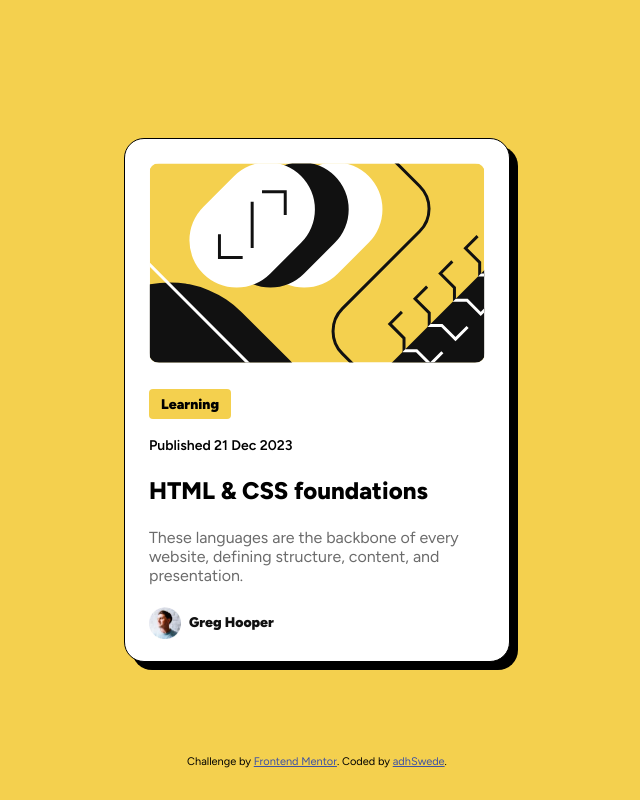
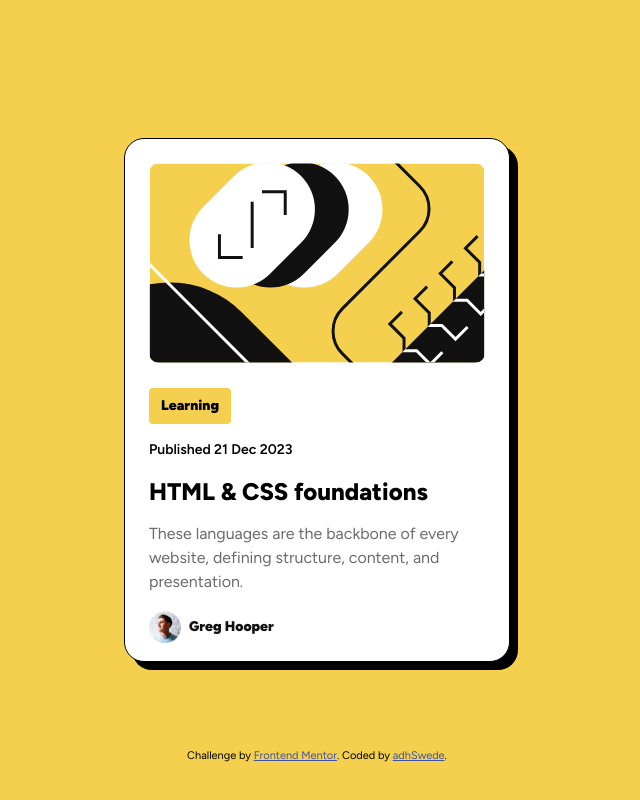
Before and after one commit to adhSwede/blog-preview-card-main, a plain HTML site: page index.html in a window 1280 px wide. Shown: the whole page, without its empty margins (323-963 px from the left). Drawn offline with Linux system fonts and the light colour scheme.

Commit message:
more line height

```diff
--- a/assets/styles/style.css
+++ b/assets/styles/style.css
@@ -2,7 +2,7 @@
 :root {
   margin: 0;
   padding: 0;
-  /* line-height: 150%; */
+  line-height: 150%;
 }
 body {
   margin: 0;
```
